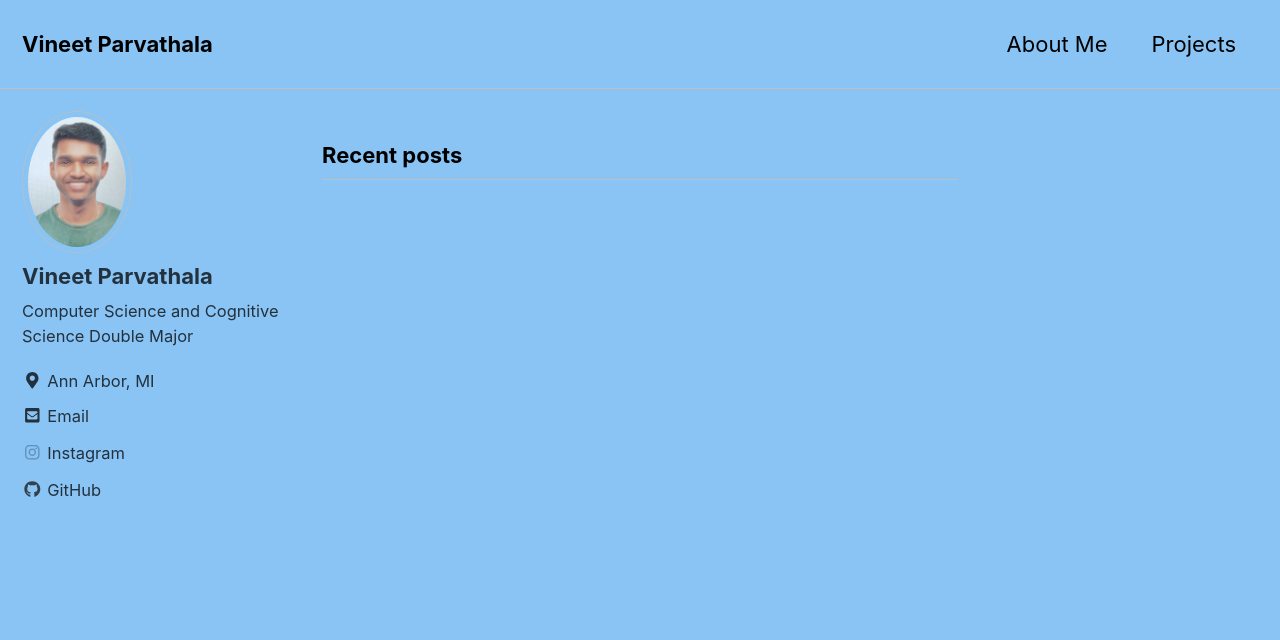
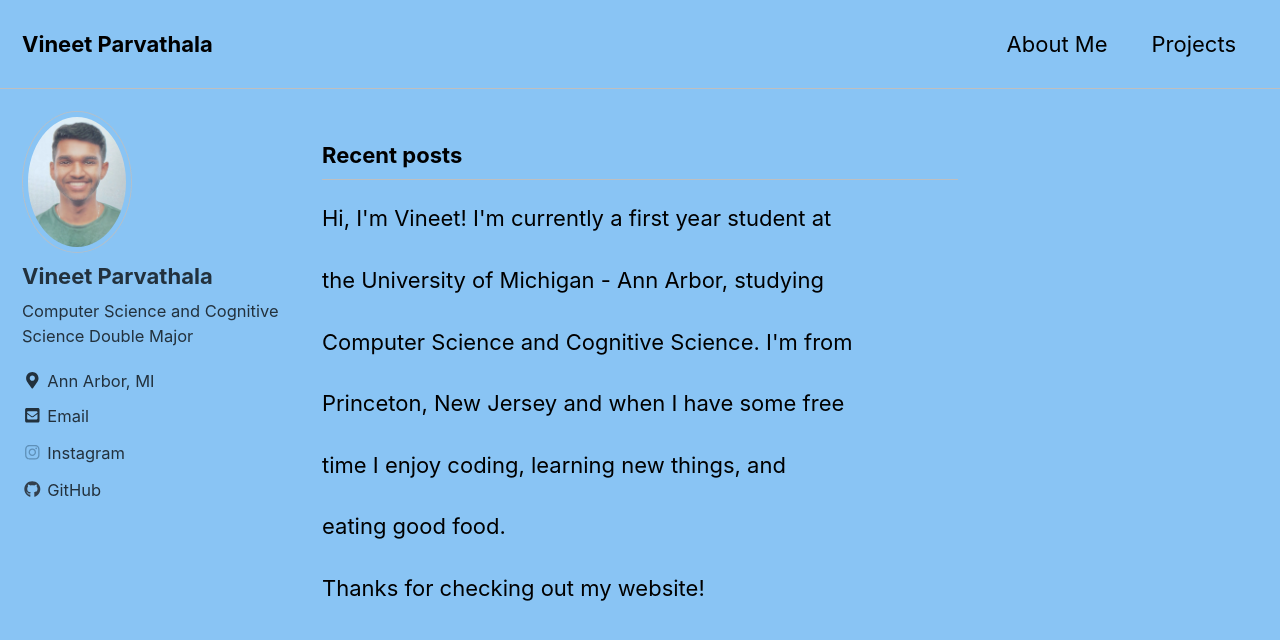
Before and after one commit to vparv/vparv.github.io, a Jekyll site: the page built from index.html, in a window 1280 px wide and 900 px high. Shown: the top 640 px of the window. Built offline with Jekyll 4.4.1, drawn with Linux system fonts in a browser that asks for light colours; cached includes are drawn as plain includes; nearby versions of some CDN libraries; the list of posts is cut into pages by our own code.

Commit message:
updated homepage

```diff
--- a/_layouts/home.html
+++ b/_layouts/home.html
@@ -4,8 +4,16 @@ layout: archive
 
 {{ content }}
 
-<h3 class="archive__subtitle">{{ site.data.ui-text[site.locale].recent_posts | default: "Recent Posts" }}</h3>
-
+<h3 class="archive__subtitle">{{ site.data.ui-text[site.locale].recent_posts | default: "About Me" }}</h3>
+  <div>
+    <p>  Hi, I'm Vineet! I'm currently a first year student at</p>
+    <p>   the University of Michigan - Ann Arbor, studying    </p>
+    <p>   Computer Science and Cognitive Science. I'm from    </p>
+    <p>   Princeton, New Jersey and when I have some free     </p>
+    <p>    time I enjoy coding, learning new things, and      </p>
+    <p>                  eating good food.                    </p>
+    <p>        Thanks for checking out my website!            </p>
+  </div>
 {% for post in paginator.posts %}
   {% include archive-single.html %}
 {% endfor %}
```
